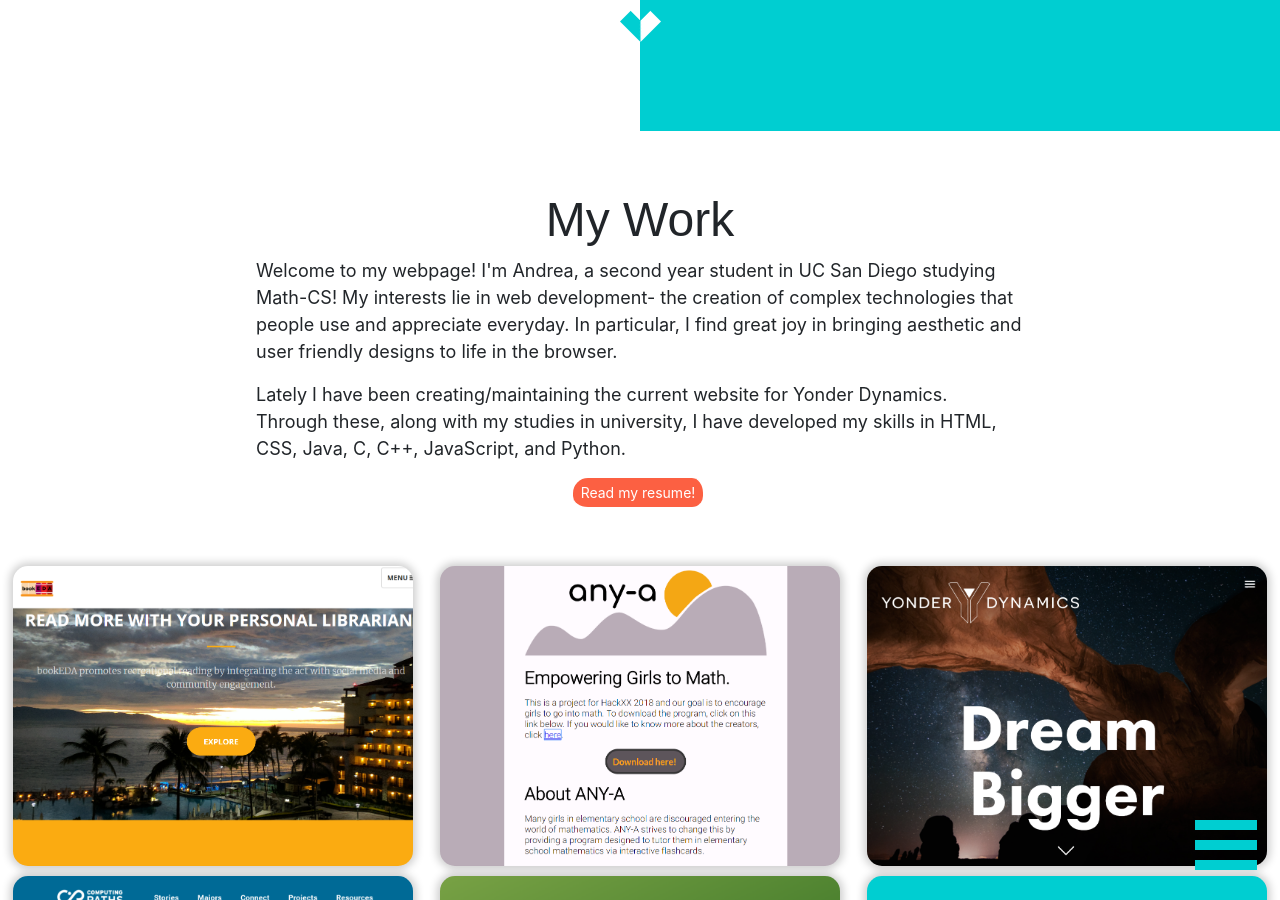
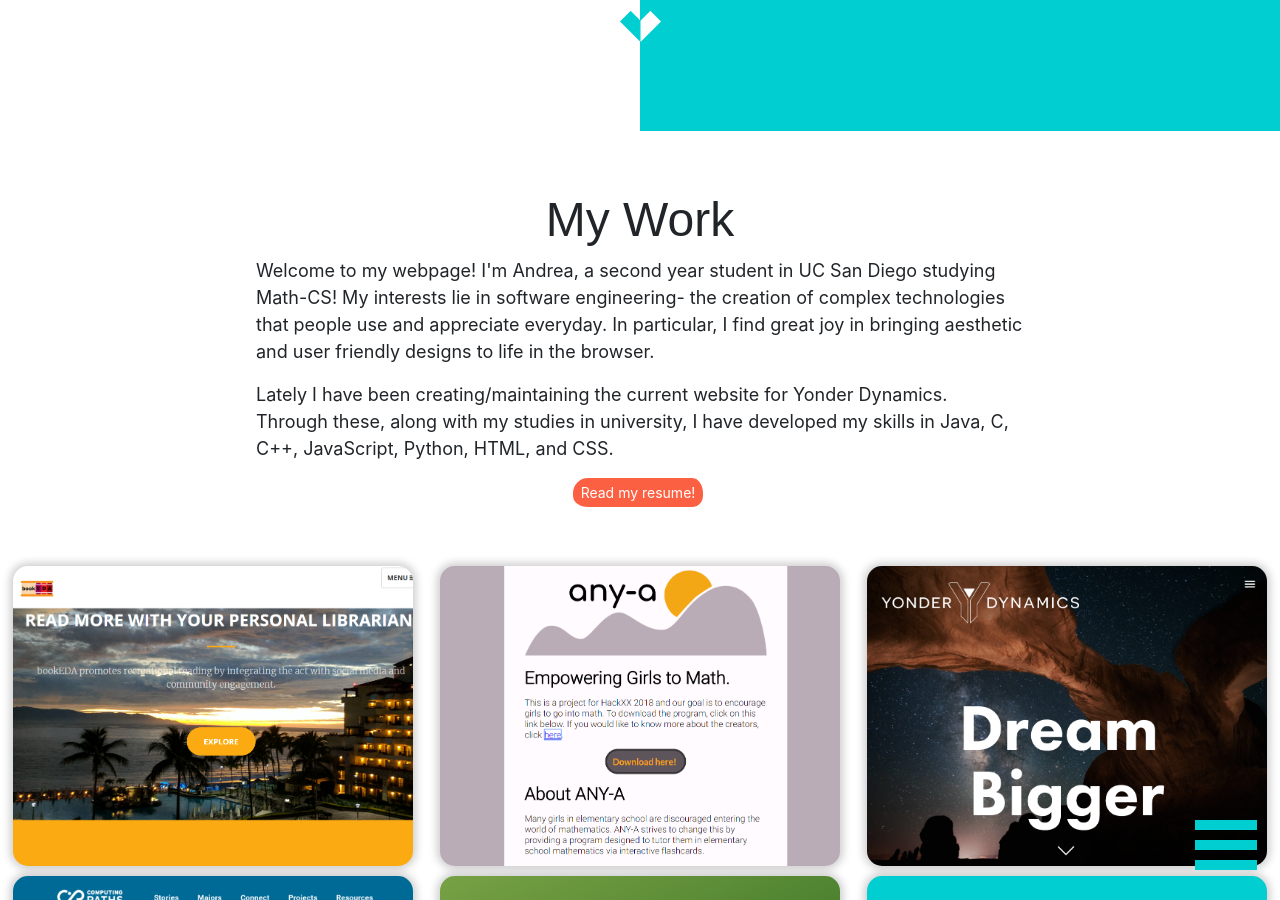
Before and after one commit to annsudhart/annsudhart.github.io, a Jekyll site: the page index.html, which Jekyll copies as it is, in a window 1280 px wide and 900 px high, scrolled down 769 px. Built offline with Jekyll 4.4.1, drawn with Linux system fonts in a browser that asks for light colours; nearby versions of some CDN libraries; some web fonts are replaced.

```diff
--- a/index.html
+++ b/index.html
@@ -63,7 +63,7 @@
           <h1> My Work </h1>
           <p>
             Welcome to my webpage! I'm Andrea, a second year student in UC
-            San Diego studying Math-CS! My interests lie in web development-
+            San Diego studying Math-CS! My interests lie in software engineering-
             the creation of complex technologies that people use and appreciate everyday.
             In particular, I find great joy in bringing aesthetic and user friendly
             designs to life in the browser.
@@ -72,8 +72,8 @@
           <p>
             Lately I have been creating/maintaining the current
             website for Yonder Dynamics. Through these, along with my studies in
-            university, I have developed my skills in HTML, CSS, Java, C, C++,
-            JavaScript, and Python.
+            university, I have developed my skills in Java, C, C++,
+            JavaScript, Python, HTML, and CSS.
           </p>
           <div class="row">
             <div class="buttons">
```
